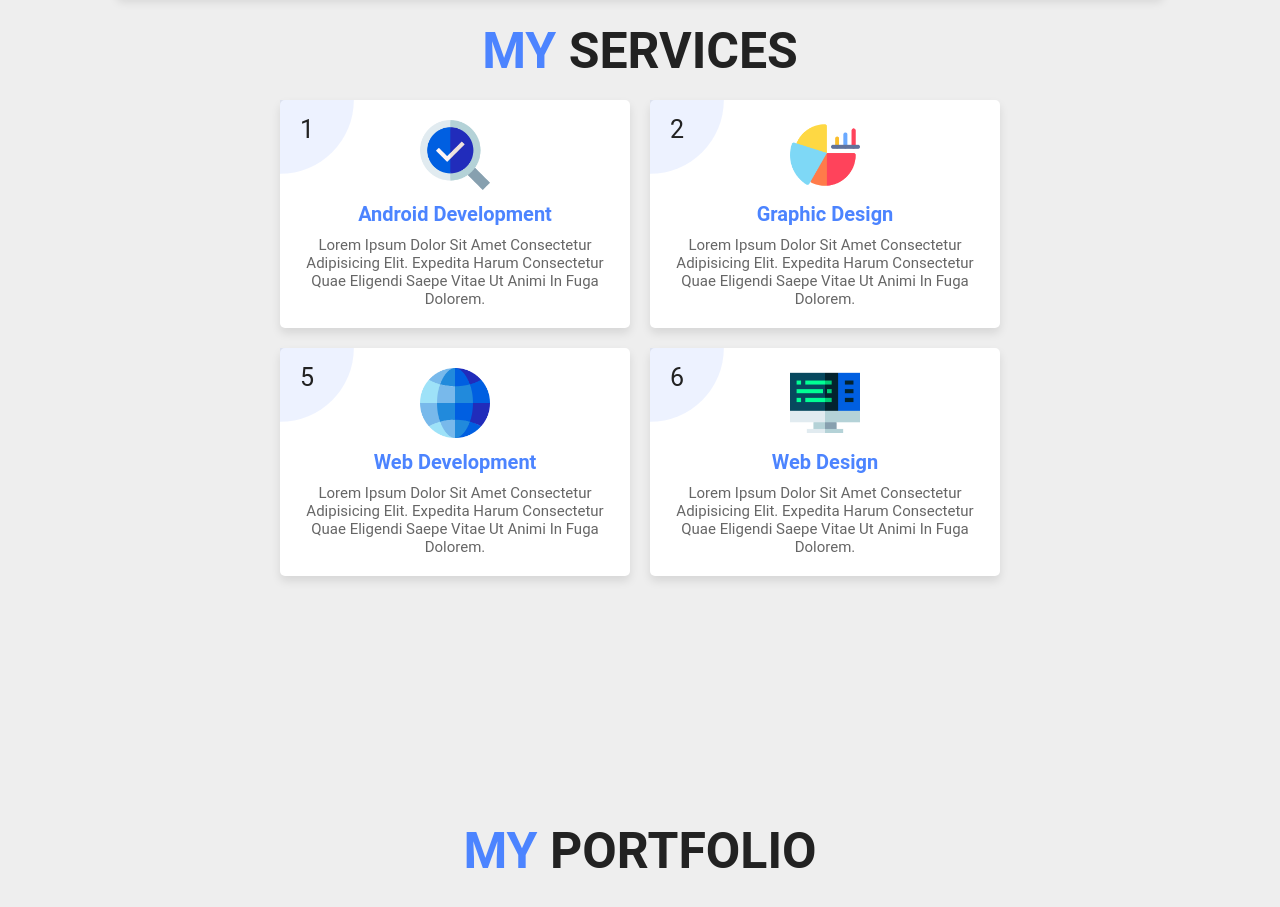
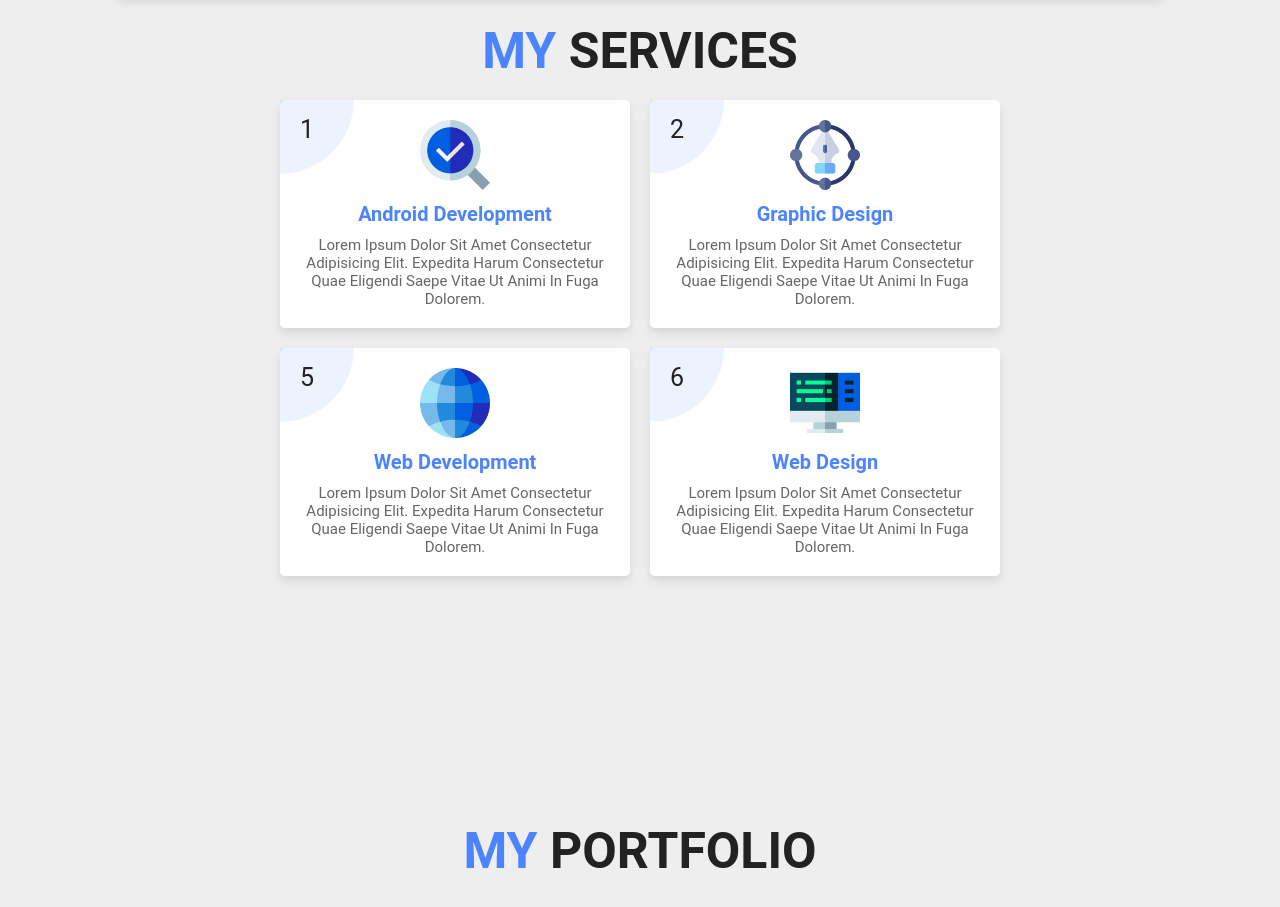
Before and after one commit to ShriBhagawat/Portfolio, a plain HTML site: page index.html in a window 1280 px wide. Shown: the part 1640-2547 px from the top of the page. Drawn offline with nearby package versions, Linux system fonts and the light colour scheme; files whose address does not match are found by name.

Commit message:
Update index.html

```diff
--- a/index.html
+++ b/index.html
@@ -189,7 +189,7 @@
 
             <div class="box">
                 <span class="number">2</span>
-                <img src="https://raw.githubusercontent.com/ShriBhagawat/Portfolio/main/s3.png" alt="">
+                <img src="https://raw.githubusercontent.com/ShriBhagawat/Portfolio/main/s2.png" alt="">
                 <h3>graphic design</h3>
                 <p>Lorem ipsum dolor sit amet consectetur adipisicing elit. Expedita harum consectetur quae eligendi
                     saepe vitae ut animi in fuga dolorem.</p>
```
